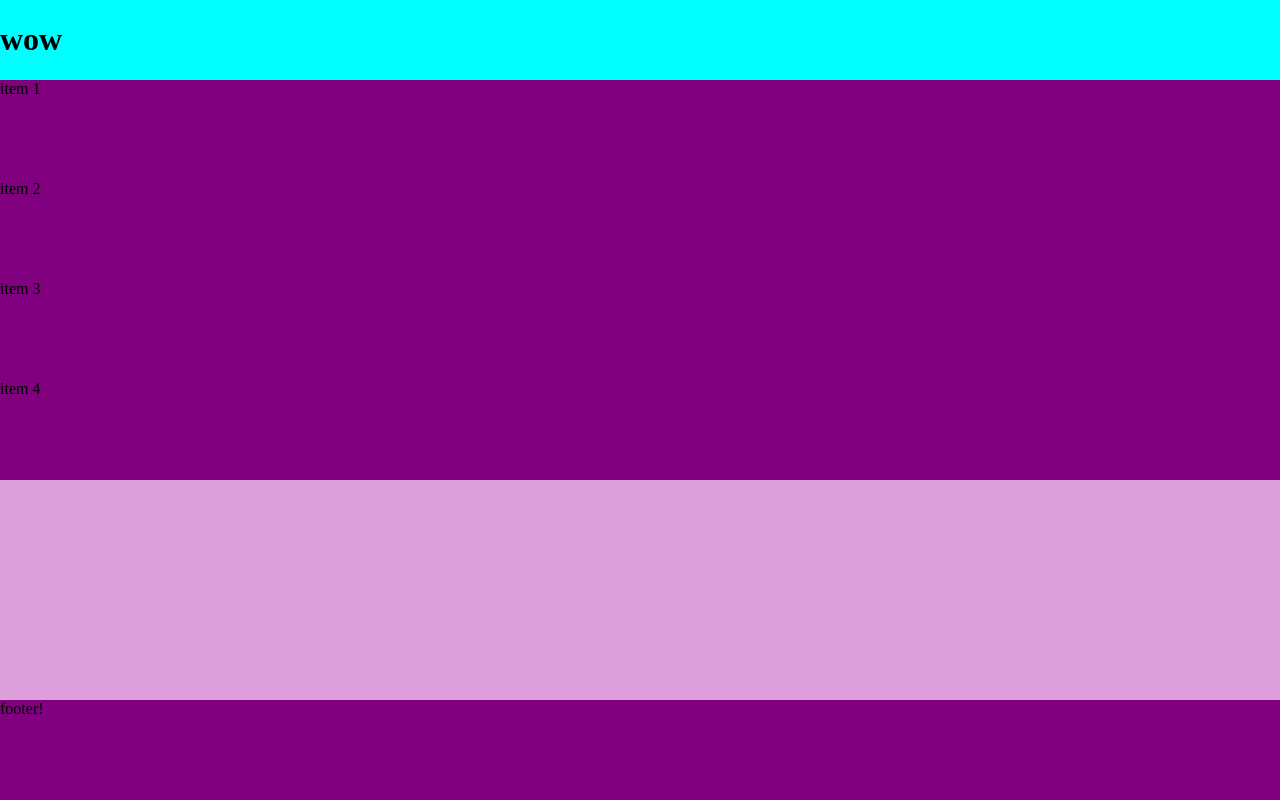
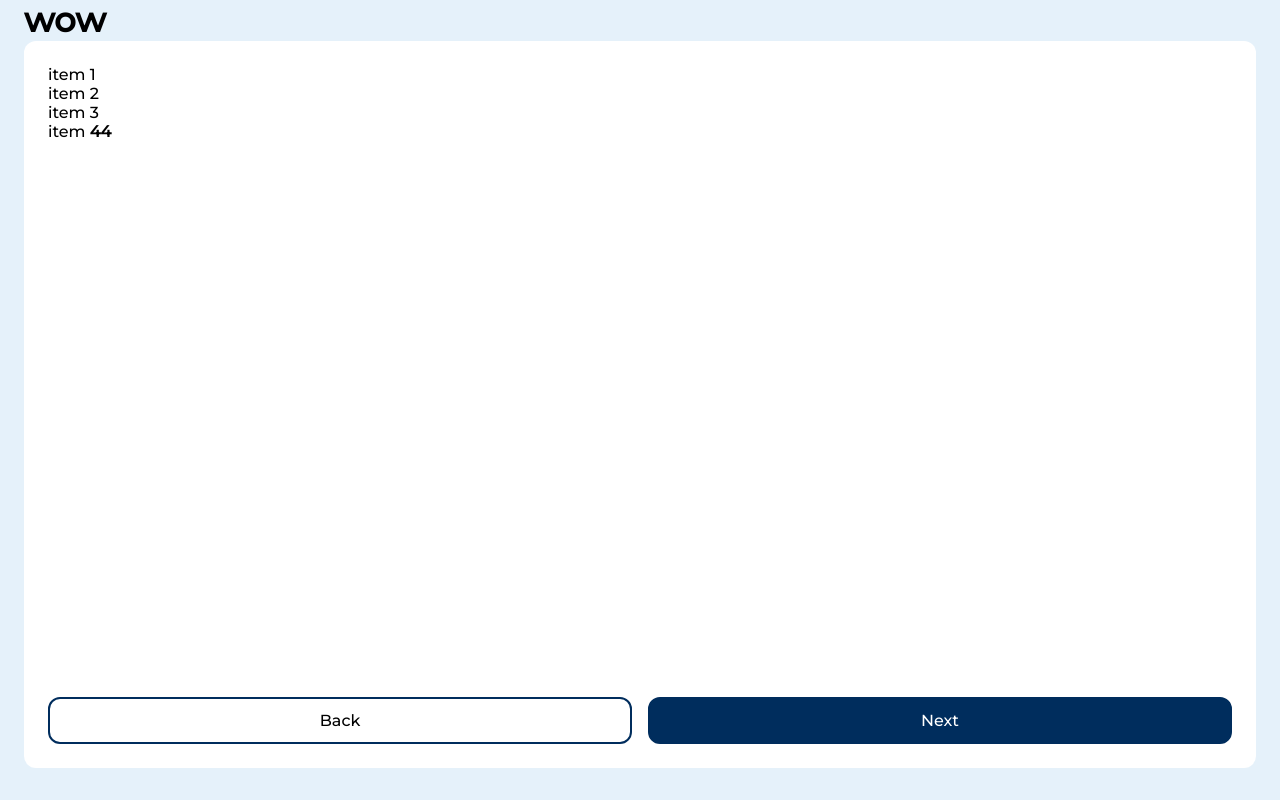
Before and after one commit to bradleyblackdev/dm-webview-prorotype-a, a React (Create React App) app: page / in a window 1280 px wide. Built offline with nearby package versions, Linux system fonts and the light colour scheme.

Commit message:
mega template styles

```diff
--- a/package.json
+++ b/package.json
@@ -13,6 +13,7 @@
     "@types/react-dom": "^18.2.7",
     "react": "^18.2.0",
     "react-dom": "^18.2.0",
+    "react-markdown": "^8.0.7",
     "react-router-dom": "^6.15.0",
     "react-scripts": "5.0.1",
     "typescript": "^4.9.5",
@@ -23,8 +24,8 @@
     "build": "react-scripts build",
     "test": "react-scripts test",
     "eject": "react-scripts eject",
-    "predeploy" : "npm run build",
-    "deploy" : "gh-pages -d build"
+    "predeploy": "npm run build",
+    "deploy": "gh-pages -d build"
   },
   "eslintConfig": {
     "extends": [
--- a/src/App.tsx
+++ b/src/App.tsx
@@ -1,5 +1,5 @@
 import React, { useState, useEffect } from 'react';
-import './App.css';
+import './MegaTemplate.css';
 import Quiz from './Quix';
 import {
   BrowserRouter as Router,
--- a/src/MegaTemplate.css
+++ b/src/MegaTemplate.css
@@ -1,48 +1,145 @@
+@import url('https://fonts.googleapis.com/css2?family=Montserrat:wght@500&display=swap');
+
+body {
+    margin: 0;
+  }
+
+  :root {
+    font-family: 'Montserrat', sans-serif;
+
+    --ochsner-dark-blue: #002D5D;
+    --ochsner-light-blue: #0075C9;
+    --ochsner-light-blue-10: #E5F1FA;
+    --white: #FFFFFF;
+    --ochsner-gold: #F0AD00;
+    --ochsner-gold-50: #F8D680;
+    --ochsner-gold-10: #FDF6E5;
+    --midnight-blue: #223D6B;
+    --ochsner-black: #101820;
+    --ochsner-medium-grey: #757679;
+    --ochsner-light-grey: #D9D8D6;
+    --ochsner-very-light-grey: #F1F1F1;
+    --ochsner-blue: #00467F;
+    --connected-health-blue-grey: #6F88AC;
+    --connected-health-slate-green: #547D88;
+
+
+    --text-blue: var(--ochsner-dark-blue);
+    --text-white: var(--white);
+    --icons-blue: var(--ochsner-light-blue);
+    --bg-white: var(--white);
+    --bg-default: var(--ochsner-light-blue-10);
+    --bg-gold: var(--ochsner-gold-10);
+    --bg-dark-blue: var(--midnight-blue);
+    --button-blue-active: var(--ochsner-dark-blue);
+    --button-blue-hover: var(--ochsner-light-blue);
+    --button-gold-active: var(--ochsner-gold);
+    --button-gold-hover-on-dark: var(--ochsner-gold-50);
+    --button-gold-hover-on-white: var(--ochsner-dark-blue);
+    --link-active: var(--ochsner-light-blue);
+    --link-hover: var(--ochsner-dark-blue);
+    --alert-green: #6CB33E;
+    --alert-orange: #FF9015;
+    --alert-red: #CE0E2D;
+    --black: var(--ochsner-black);
+    --grey-medium: var(--ochsner-medium-grey);
+    --grey-light: var(--ochsner-light-grey);
+    --grey-very-light: var(--ochsner-very-light-grey);
+  }
+
 .page {
-    /* flex: 1; */
     display: flex;
     flex-direction: column;
-    height: 100vh;
-    /* margin: 0; */
-    /* height: 100%; */
-    /* flex: 1; */
-    /* background-color: pink; */
-    /* align-items: center; */
+    min-height: 100vh;
+    background-color: var(--bg-default);
+    margin: 0px;
 }
 
-.head {
-    /* flex: 1; */
-    background-color: aqua;
+.page-header {
+    padding: 0px 24px;
+    margin: 0px;
+    min-height: 24px;
 }
 
-.body {
-    /* display: flex; */
-    /* flex: 1; */
-    /* background-color: yellow; */
-    /* align-self: flex-end; */
+.page-body {
+    flex: 1;
+    display: flex;
+    flex-direction: column;
+    background-color: var(--bg-white);
+    margin: 0px 24px 32px 24px;
+    border-radius: 12px;
+    padding: 24px;
 }
 
 h1 {
-    /* color: green; */
+    margin: 0px;
+    font-size: 34px;
+    line-height: 120%;
+}
+
+h2 {
+    margin: 0px;
+    font-size: 26px;
+    line-height: 130%;
+}
+
+h3 {
+    margin: 0px;
+    font-size: 21px;
+    line-height: 130%;
+}
+
+h4 {
+    margin: 0px;
+    font-size: 19px;
+    line-height: 130%;
 }
 
 p {
-    background-color: purple;
+    margin: 0px;
     margin: 0;
-    /* flex: 1; */
-    min-height: 100px;
+    font-size: 16px;
 }
 
-.arf {
-    flex: 1;
-    /* height: 400px; */
-    margin: 0;
-    display: flex;
-    flex-direction: column;
-    background-color: azure;
+p.large {
+    font-size: 18px;
+}
+
+p.small {
+    font-size: 14px;
 }
 
 .spacer {
     flex: 1;
-    background-color: plum;
 }
+
+button {
+    all: unset;
+  }
+
+  button:focus {
+    outline: revert;
+}
+
+.footer {
+    display: flex;
+    gap: 16px;
+}
+
+.footer button {
+    display: flex;
+    padding: 12px;
+    justify-content: center;
+    flex: 1;
+    border-radius: 12px;
+}
+
+.footer .back {
+    border: 2px solid var(--button-blue-active);
+}
+
+.footer .primary {
+    color: var(--text-white);
+    border: 2px solid var(--button-blue-active);
+    background: var(--button-blue-active);
+}
--- a/src/TemplateA.tsx
+++ b/src/TemplateA.tsx
@@ -1,6 +1,7 @@
 import React, { useState, useEffect } from 'react';
 import './MegaTemplate.css';
 import Quiz from './Quix';
+import ReactMarkdown from "react-markdown";
 import {
     BrowserRouter as Router,
     Route,
@@ -8,34 +9,23 @@ import {
     Link,
 } from "react-router-dom";
 
-
 const TemplateA = () => {
-
 
     return (
         <div className="page">
-            <div className="head">
+            <div className="page-header">
                 <h1>wow</h1>
             </div>
-            <div className="arf">
+            <div className="page-body">
                 <p>item 1</p>
                 <p>item 2</p>
                 <p>item 3</p>
-                <p>item 4</p>
-                {/* <p>item 5</p>
-                <p>item 6</p>
-                <p>item 7</p>
-                <p>item 8</p>
-                <p>item 9</p>
-                <p>item 0</p>
-                <p>item 2</p>
-                <p>item 3</p>
-                <p>item 1</p>
-                <p>item 2</p>
-                <p>item 3</p> */}
+                <p><ReactMarkdown>item **44**</ReactMarkdown></p>
                 <div className="spacer" />
-                <p>footer!</p>
-
+                <div className="footer">
+                    <button className="back">Back</button>
+                    <button className="primary">Next</button>
+                </div>
             </div>
         </div>
         );
--- a/src/index.css
+++ b/src/index.css
@@ -1,18 +1,47 @@
-body {
+/* body {
   margin: 0;
-  /* font-family: -apple-system, BlinkMacSystemFont, 'Segoe UI', 'Roboto', 'Oxygen', */
-    /* 'Ubuntu', 'Cantarell', 'Fira Sans', 'Droid Sans', 'Helvetica Neue', */
-    /* sans-serif; */
-  /* -webkit-font-smoothing: antialiased; */
-  /* -moz-osx-font-smoothing: grayscale; */
-  /* height: 200px; */
-  /* background-color: purple; */
-  /* display: flex; */
-  /* flex-direction: column; */
-  /* align-items: stretch; */
+  font-family:Arial, Helvetica, sans-serif;
+  -webkit-font-smoothing: antialiased;
+  -moz-osx-font-smoothing: grayscale;
 }
 
-/* code {
-  font-family: source-code-pro, Menlo, Monaco, Consolas, 'Courier New',
-    monospace;
+:root {
+  --ochsner-dark-blue: #002D5D;
+  --ochsner-light-blue: #0075C9;
+  --ochsner-light-blue-10: #E5F1FA;
+  --white: #FFFFFF;
+  --ochsner-gold: #F0AD00;
+  --ochsner-gold-50: #F8D680;
+  --ochsner-gold-10: #FDF6E5;
+  --midnight-blue: #223D6B;
+  --ochsner-black: #101820;
+  --ochsner-medium-grey: #757679;
+  --ochsner-light-grey: #D9D8D6;
+  --ochsner-very-light-grey: #F1F1F1;
+  --ochsner-blue: #00467F;
+  --connected-health-blue-grey: #6F88AC;
+  --connected-health-slate-green: #547D88;
+
+
+  --text-blue: var(--ochsner-dark-blue);
+  --text-white: var(--white);
+  --icons-blue: var(--ochsner-light-blue);
+  --bg-white: var(--white);
+  --bg-default: var(--ochsner-light-blue-10);
+  --bg-gold: var(--ochsner-gold-10);
+  --bg-dark-blue: var(--midnight-blue);
+  --button-blue-active: var(--ochsner-dark-blue);
+  --button-blue-hover: var(--ochsner-light-blue);
+  --button-gold-active: var(--ochsner-gold);
+  --button-gold-hover-on-dark: var(--ochsner-gold-50);
+  --button-gold-hover-on-white: var(--ochsner-dark-blue);
+  --link-active: var(--ochsner-light-blue);
+  --link-hover: var(--ochsner-dark-blue);
+  --alert-green: #6CB33E;
+  --alert-orange: #FF9015;
+  --alert-red: #CE0E2D;
+  --black: var(--ochsner-black);
+  --grey-medium: var(--ochsner-medium-grey);
+  --grey-light: var(--ochsner-light-grey);
+  --grey-very-light: var(--ochsner-very-light-grey);
 } */
```
Also changed, not shown: 1 other file (tests, documents, lock files or other folders).
